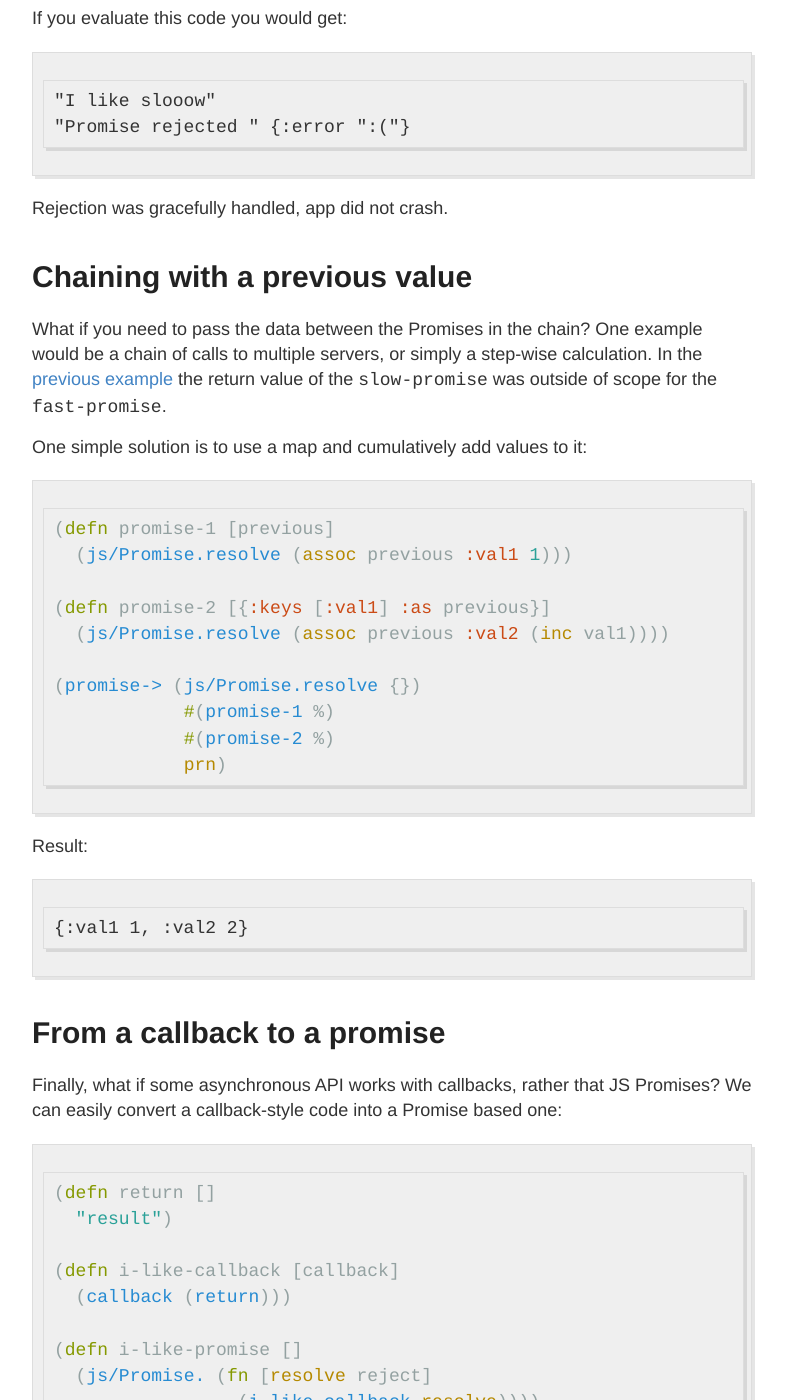
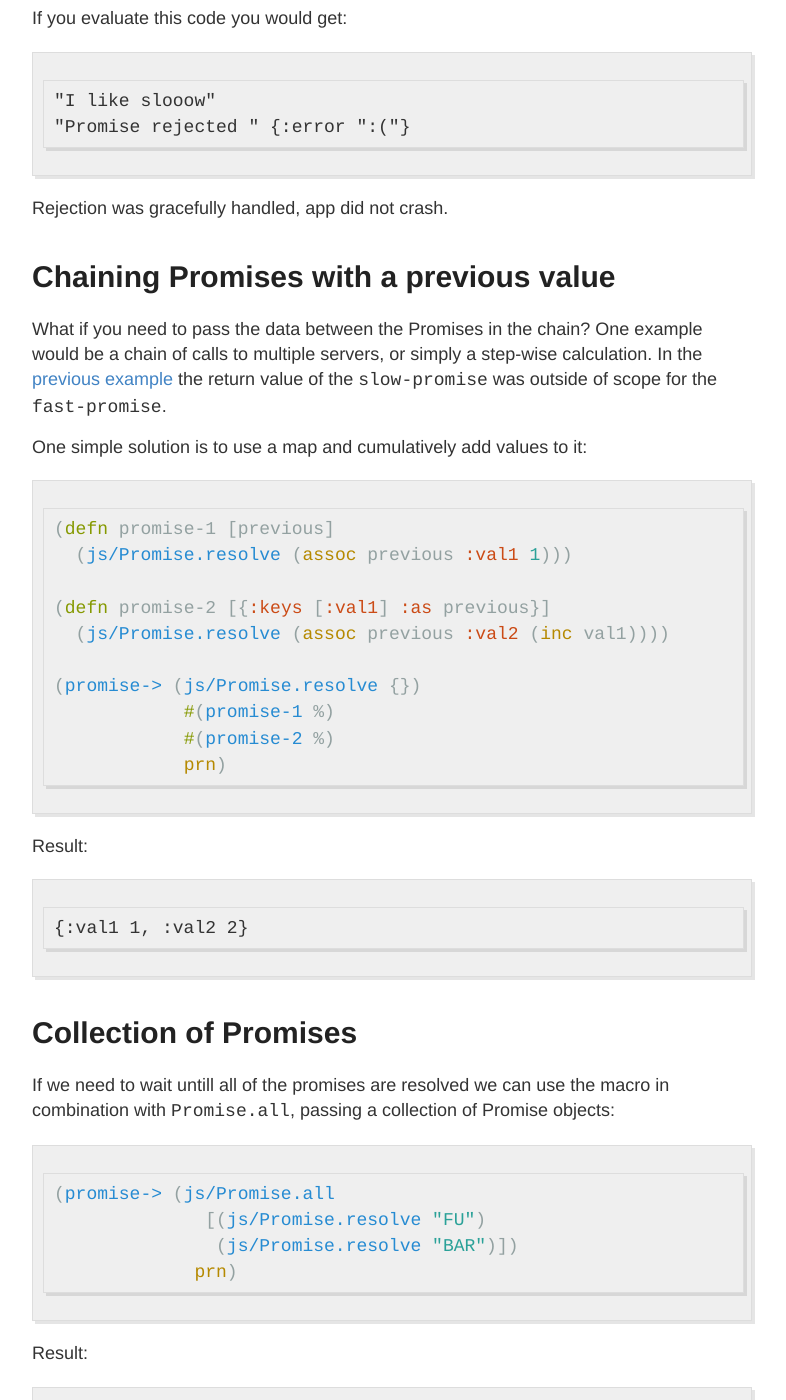
Before and after one commit to fbielejec/fbielejec.github.io, a Jekyll site: the page built from _posts/2019-01-12-clojurescript-chaining-js-promises-previous-value.md, in a window 1280 px wide and 1400 px high, scrolled down 2734 px. Shown: the whole window, without its empty margins (248-1034 px from the left). Built offline with Jekyll 4.4.1, drawn with Linux system fonts in a browser that asks for light colours; comment, search, counter and statistics services are not loaded; some of the changed text lies outside the part shown.

Commit message:
collection of promises

````diff
--- a/_posts/2019-01-12-clojurescript-chaining-js-promises-previous-value.md
+++ b/_posts/2019-01-12-clojurescript-chaining-js-promises-previous-value.md
@@ -110,7 +110,7 @@ If you evaluate this code you would get:
 
 Rejection was gracefully handled, app did not crash.
 
-# <a name="previous"> Chaining with a previous value </a>
+# <a name="previous"> Chaining Promises with a previous value </a>
 
 What if you need to pass the data between the Promises in the chain?
 One example would be a chain of calls to multiple servers, or simply a step-wise calculation.
@@ -137,7 +137,24 @@ Result:
 {:val1 1, :val2 2}
 ```
 
-# <a name="callback"> From a callback to a promise </a>
+# <a name="collection"> Collection of Promises </a>
+
+If we need to wait untill all of the promises are resolved we can use the macro in combination with `Promise.all`, passing a collection of Promise objects:
+
+```clojure
+(promise-> (js/Promise.all
+              [(js/Promise.resolve "FU")
+               (js/Promise.resolve "BAR")])
+             prn)
+```
+
+Result:
+
+```
+["FU" "BAR"]
+```
+
+# <a name="callback"> From a callback to a Promise </a>
 
 Finally, what if some asynchronous API works with callbacks, rather that JS Promises?
 We can easily convert a callback-style code into a Promise based one:
````
